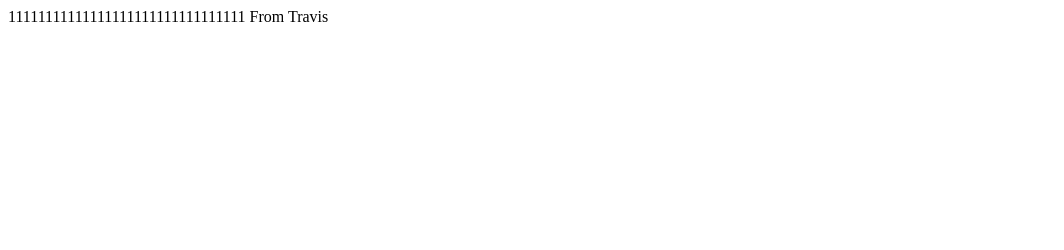
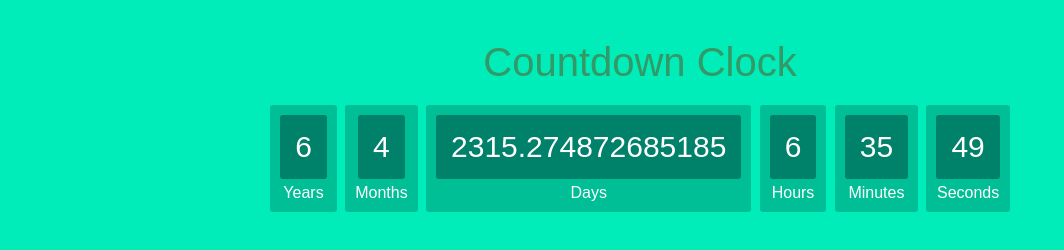
Before and after one commit to andrewseidl/epochalypse.xyz, a website: page public/index.html in a window 1280 px wide. Shown: the whole page, without its empty margins (0-1064 px from the left). Drawn offline with nearby package versions, Linux system fonts and the light colour scheme.

Commit message:
possible countdown

```diff
--- /dev/null
+++ b/public/countdown.css
@@ -0,0 +1,41 @@
+body{
+	text-align: center;
+	background: #00ECB9;
+  font-family: sans-serif;
+  font-weight: 100;
+}
+
+h1{
+  color: #396;
+  font-weight: 100;
+  font-size: 40px;
+  margin: 40px 0px 20px;
+}
+
+#clockdiv{
+	font-family: sans-serif;
+	color: #fff;
+	display: inline-block;
+	font-weight: 100;
+	text-align: center;
+	font-size: 30px;
+}
+
+#clockdiv > div{
+	padding: 10px;
+	border-radius: 3px;
+	background: #00BF96;
+	display: inline-block;
+}
+
+#clockdiv div > span{
+	padding: 15px;
+	border-radius: 3px;
+	background: #00816A;
+	display: inline-block;
+}
+
+.smalltext{
+	padding-top: 5px;
+	font-size: 16px;
+}
--- /dev/null
+++ b/public/countdown.js
@@ -0,0 +1,35 @@
+function initializeClock(id, endtime) {
+  var clock = document.getElementById(id);
+  var yearsSpan = clock.querySelector('.years');
+  var monthsSpan = clock.querySelector('.months');
+  var weeksSpan = clock.querySelector('.weeks');
+  var daysSpan = clock.querySelector('.days');
+  var hoursSpan = clock.querySelector('.hours');
+  var minutesSpan = clock.querySelector('.minutes');
+  var secondsSpan = clock.querySelector('.seconds');
+	var v = moment.utc(0*1000*1000000000);
+	var v = moment.utc(1000*1765418057);
+
+  function updateClock() {
+		var duration = moment.duration(v.diff(moment.utc()));
+
+    yearsSpan.innerHTML = Number(duration.as('years').toFixed(3));
+    yearsSpan.innerHTML = Number(duration.years());
+    monthsSpan.innerHTML =   Number(duration.as('months').toFixed(3));
+    monthsSpan.innerHTML =   Number(duration.months());
+    daysSpan.innerHTML =   Number(duration.as('days').toFixed(3));
+    daysSpan.innerHTML =   Number(duration.as('days'));
+    //daysSpan.innerHTML =   Number(duration.days());
+    hoursSpan.innerHTML = Number(duration.as('hours').toFixed(3));
+    hoursSpan.innerHTML = Number(duration.hours());
+    minutesSpan.innerHTML = Number(duration.as('minutes').toFixed(3));
+    minutesSpan.innerHTML = Number(duration.minutes());
+    secondsSpan.innerHTML = Number(duration.as('seconds').toFixed(0));
+    secondsSpan.innerHTML = Number(duration.seconds());
+  }
+
+  updateClock();
+}
+
+var deadline = new Date(4294967296000/2);
+initializeClock('clockdiv', deadline);
--- a/public/index.html
+++ b/public/index.html
@@ -1,3 +1,39 @@
-11111111111111111111111111111111
+<head>
+<link rel=stylesheet href="countdown.css" type="text/css">
 
-From Travis
+</head>
+
+
+<body>
+<h1>Countdown Clock</h1>
+<div id="clockdiv">
+  <div>
+    <span class="years"></span>
+    <div class="smalltext">Years</div>
+  </div>
+  <div>
+    <span class="months"></span>
+    <div class="smalltext">Months</div>
+  </div>
+  <div>
+    <span class="days"></span>
+    <div class="smalltext">Days</div>
+  </div>
+  <div>
+    <span class="hours"></span>
+    <div class="smalltext">Hours</div>
+  </div>
+  <div>
+    <span class="minutes"></span>
+    <div class="smalltext">Minutes</div>
+  </div>
+  <div>
+    <span class="seconds"></span>
+    <div class="smalltext">Seconds</div>
+  </div>
+</div>
+
+  <script src="https://cdnjs.cloudflare.com/ajax/libs/moment.js/2.14.1/moment.min.js"></script>
+  <script src="https://raw.githubusercontent.com/codebox/moment-precise-range/master/moment-precise-range.js"></script>
+  <script src="countdown.js"></script>
+</body>
```
